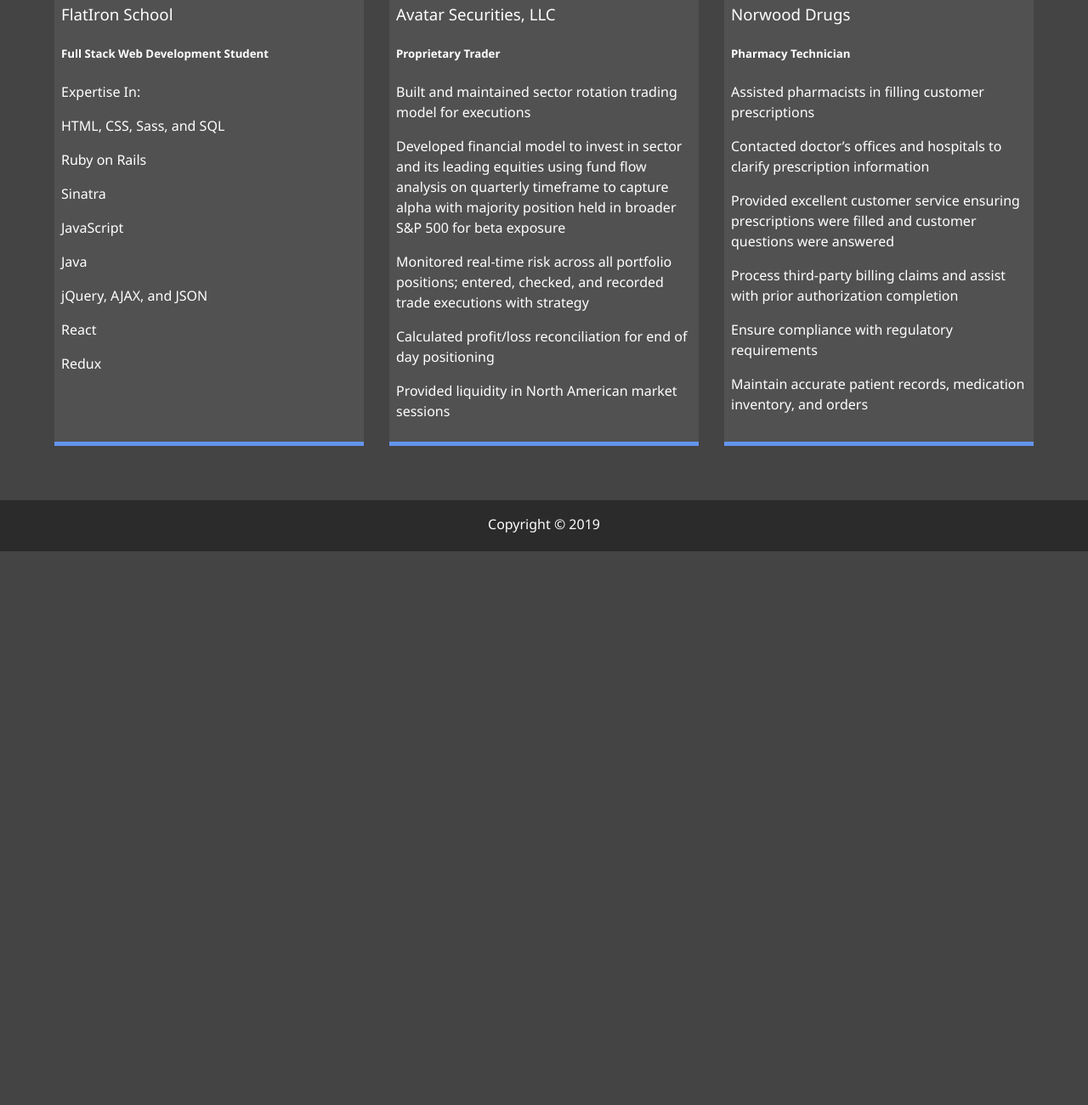
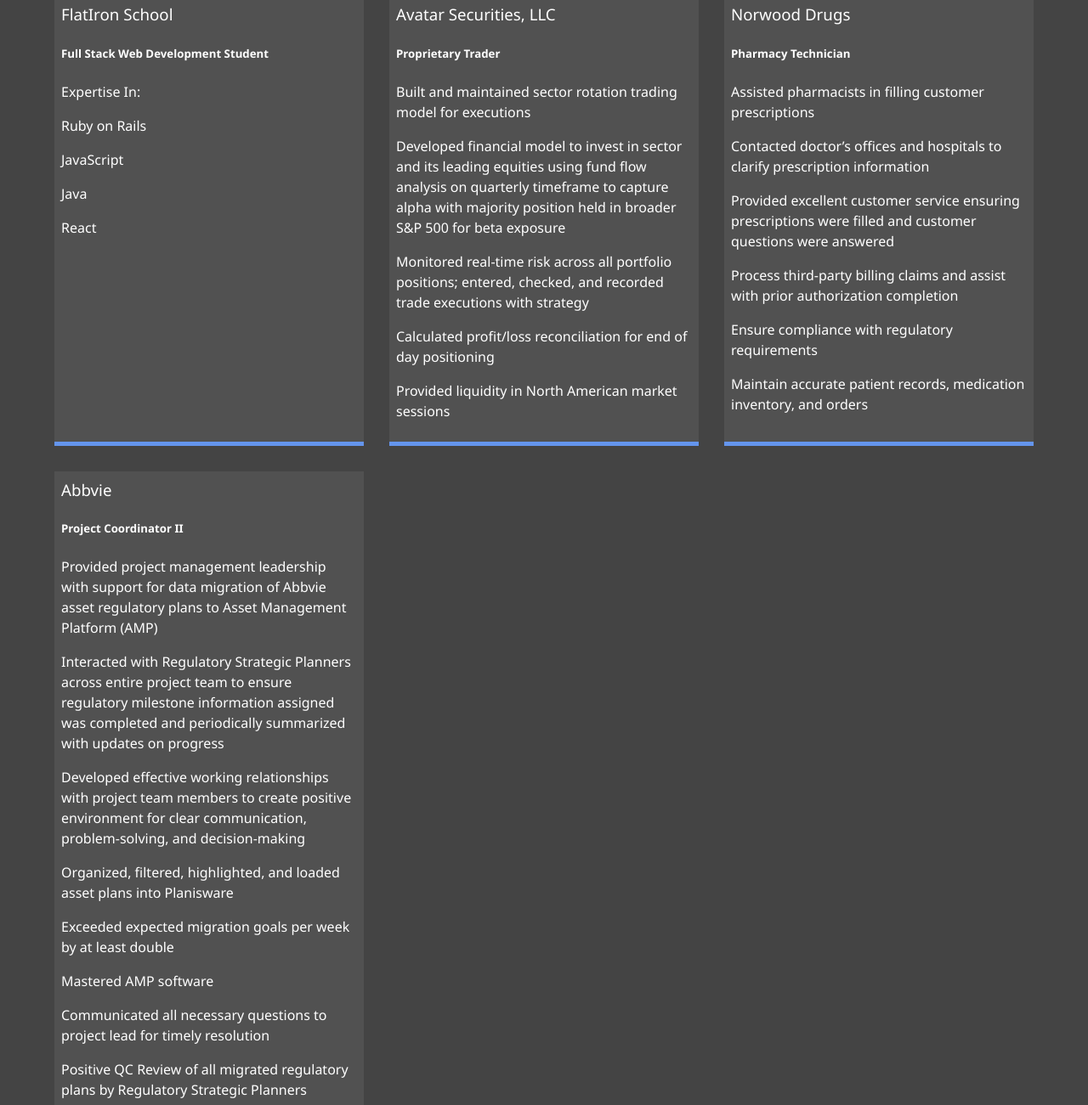
Before and after one commit to dakaras/personal_portfolio, a website: page dist/about.html in a window 1280 px wide. Shown: the part 659-1960 px from the top of the page at 85% size. Before the commit the page ends 1308 px from the top, so only its background shows below. Drawn offline with Linux system fonts and the light colour scheme.

Commit message:
updated about, contact, and index pages

```diff
--- a/dist/about.html
+++ b/dist/about.html
@@ -60,15 +60,12 @@
                 <h3>FlatIron School </h3>
                 <h5>Full Stack Web Development Student</h5>
                 <p>Expertise In:</p>
-                <p>HTML, CSS, Sass, and SQL</p>
                 <p>Ruby on Rails</p>
-                <p>Sinatra</p>
                 <p>JavaScript</p>
                 <p>Java</p>
-                <p>jQuery, AJAX, and JSON</p>
                 <p>React</p>
-                <p>Redux</p>
             </div>
+
             <div class="job job-2">
                 <h3>Avatar Securities, LLC </h3>
                 <h5>Proprietary Trader</h5>
@@ -91,6 +88,19 @@
                 <p>Ensure compliance with regulatory requirements</p>
                 <p>Maintain accurate patient records, medication inventory, and orders</p>
             </div>
+
+            <div class="job job-4">
+                <h3>Abbvie</h3>
+                <h5>Project Coordinator II</h5>
+                <p>Provided project management leadership with support for data migration of Abbvie asset regulatory plans to Asset Management Platform (AMP)</p>
+                <p>Interacted with Regulatory Strategic Planners across entire project team to ensure regulatory milestone information assigned was completed and periodically summarized with updates on progress</p>
+                <p>Developed effective working relationships with project team members to create positive environment for clear communication, problem-solving, and decision-making </p>
+                <p>Organized, filtered, highlighted, and loaded asset plans into Planisware</p>
+                <p>Exceeded expected migration goals per week by at least double </p>
+                <p>Mastered AMP software </p>
+                <p>Communicated all necessary questions to project lead for timely resolution</p>
+                <p>Positive QC Review of all migrated regulatory plans by Regulatory Strategic Planners</p>
+            </div>
         </div>
     </main>
     <footer id="main-footer">
```
Also changed, not shown: dist/contact.html (+1 -1 lines), dist/index.html (+1 -1 lines).
